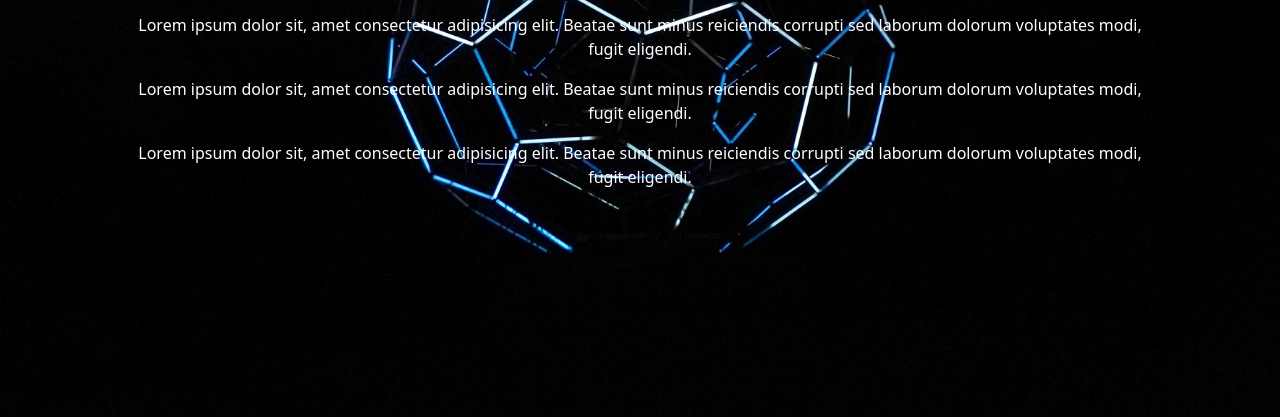
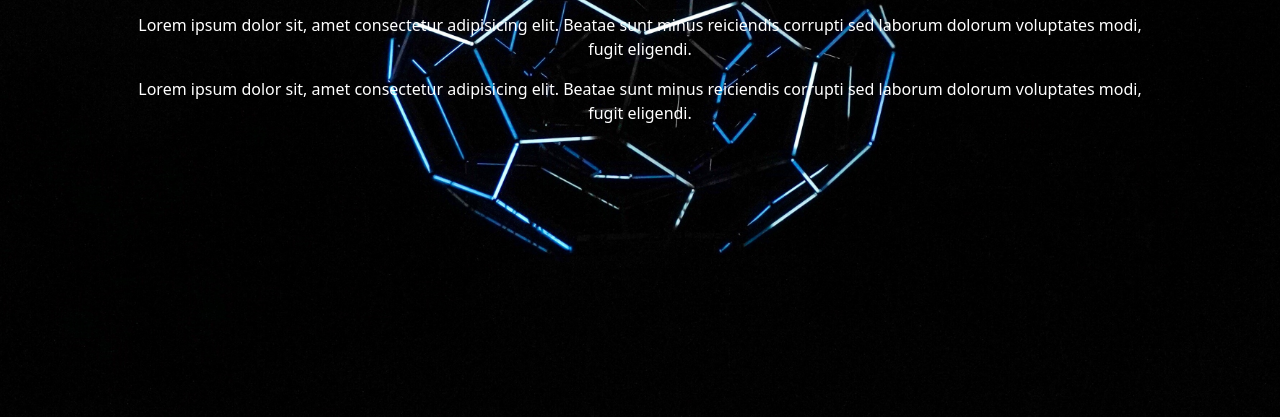
Before and after one commit to naleeyyy/portfolio_website, a plain HTML site: page about.html in a window 1280 px wide. Shown: the part 383-800 px from the top of the page. Drawn offline with nearby package versions, Linux system fonts and the light colour scheme.

Commit message:
more fixes

```diff
--- a/about.html
+++ b/about.html
@@ -48,8 +48,6 @@
               <p>Lorem ipsum dolor sit, amet consectetur adipisicing elit. Beatae sunt minus reiciendis corrupti sed laborum dolorum voluptates modi, fugit eligendi.</p>
               <p>Lorem ipsum dolor sit, amet consectetur adipisicing elit. Beatae sunt minus reiciendis corrupti sed laborum dolorum voluptates modi, fugit eligendi.</p>
               <p>Lorem ipsum dolor sit, amet consectetur adipisicing elit. Beatae sunt minus reiciendis corrupti sed laborum dolorum voluptates modi, fugit eligendi.</p>
-              <p>Lorem ipsum dolor sit, amet consectetur adipisicing elit. Beatae sunt minus reiciendis corrupti sed laborum dolorum voluptates modi, fugit eligendi.</p>
-              <p>Lorem ipsum dolor sit, amet consectetur adipisicing elit. Beatae sunt minus reiciendis corrupti sed laborum dolorum voluptates modi, fugit eligendi.</p>
           </div>
     </section>
     <script src="node_modules/typed.js/lib/typed.js"></script>
--- a/style.css
+++ b/style.css
@@ -1,8 +1,6 @@
 section {
     height: 100vh;
     width: 100vw;
-    /* background: url('images/section-bg.jpg'), black; */
-
     position: relative;
 }
 
```
